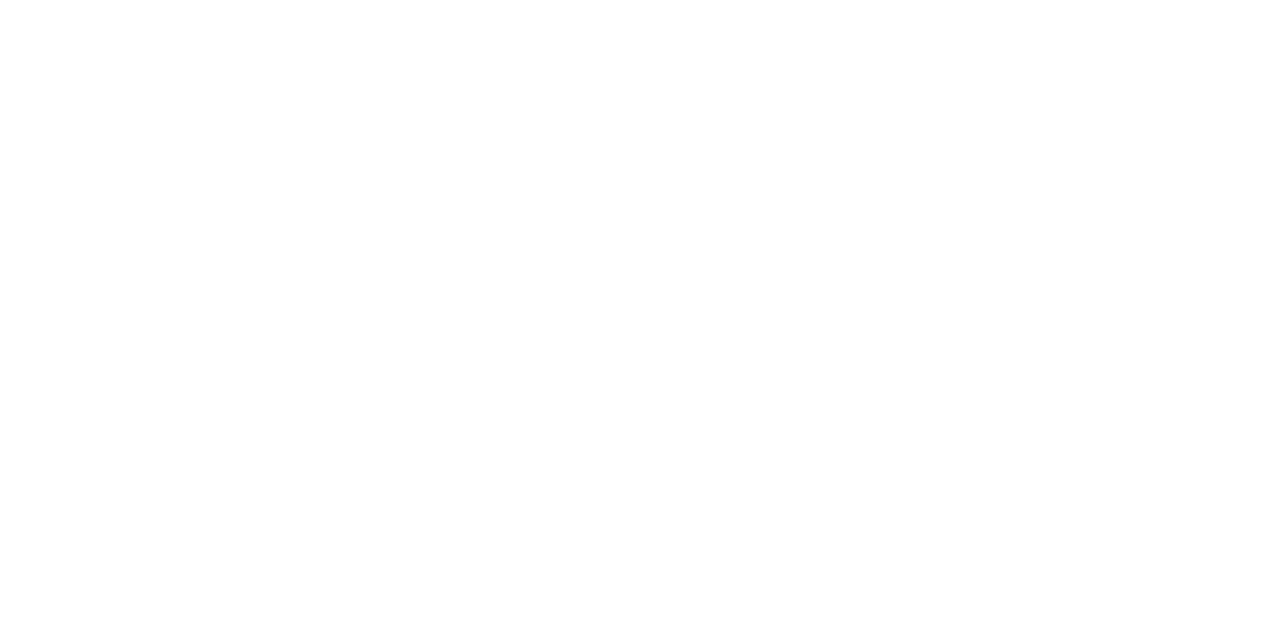
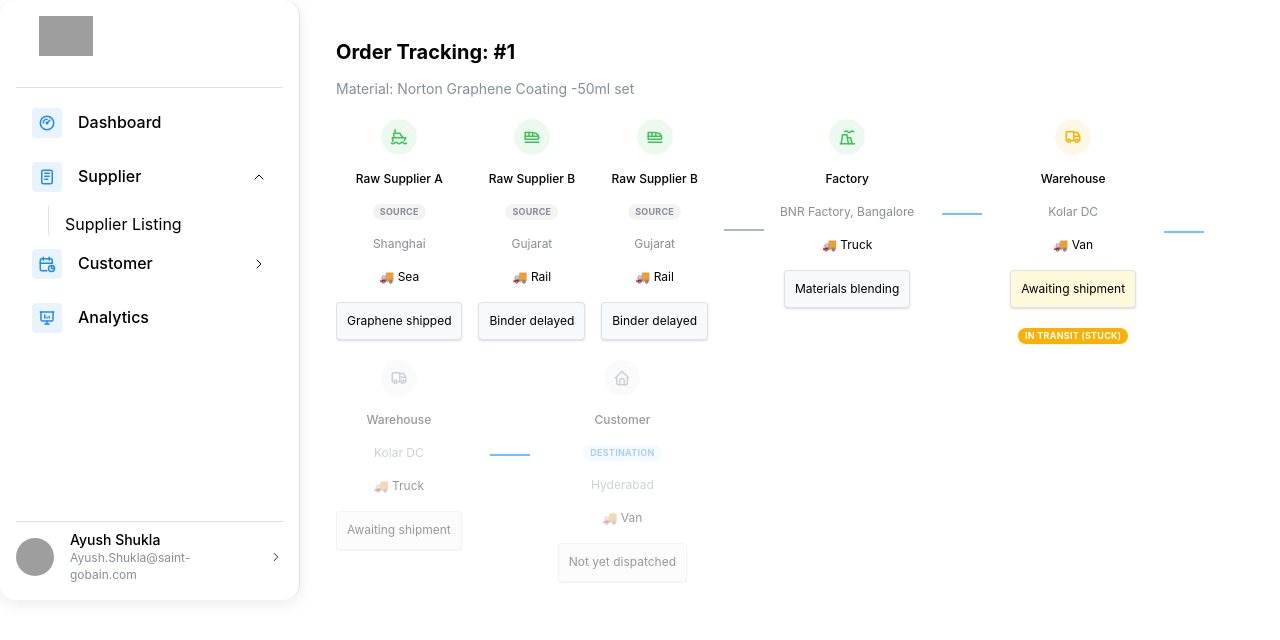
Before and after one commit to ayusshh19/Blitzhack, a React (Vite) app in the folder Blitzhack/: page /order/1 in a window 1280 px wide. Before the commit this address had no page. Shown: the top 640 px of the page. Built offline with nearby package versions, Linux system fonts and the light colour scheme; grey boxes are pictures that could not be loaded.

Commit message:
[FEAT] ORDER TRACKING PAGE

```diff
--- a/Blitzhack/src/App.jsx
+++ b/Blitzhack/src/App.jsx
@@ -1,3 +1,4 @@
+import OrderTracking from "./component/Orders/OrderTracking";
 import Sidebar from "./component/Sidebar/Sidebar";
 import Dashboard from "./Pages/Dashboard";
 import Supplier from "./Pages/Supplier";
@@ -11,6 +12,7 @@
           <Route element={<Sidebar />}>
             <Route path="/" element={<Dashboard />} />
             <Route path="/supplier" element={<Supplier />} />
+            <Route path="/order/:orderId" element={<OrderTracking />} />
           </Route>
         </Routes>
       </BrowserRouter>
--- /dev/null
+++ b/Blitzhack/src/component/Orders/OrderTracking.jsx
@@ -0,0 +1,242 @@
+import {
+  Avatar,
+  Badge,
+  Box,
+  Card,
+  Group,
+  ScrollArea,
+  Stack,
+  Text,
+  Tooltip,
+} from "@mantine/core";
+import {
+  IconShip,
+  IconTruck,
+  IconBuildingFactory,
+  IconHome,
+  IconTrain,
+} from "@tabler/icons-react";
+import { useParams } from "react-router-dom";
+
+// Icon mapping
+const iconMap = {
+  supplier: IconShip,
+  factory: IconBuildingFactory,
+  warehouse: IconTruck,
+  customer: IconHome,
+  train: IconTrain,
+};
+
+const statusColors = {
+  completed: "green",
+  "in-progress": "yellow",
+  pending: "gray",
+};
+
+export default function OrderTracking() {
+  const { orderId } = useParams();
+
+  const trackingData = {
+    orderId,
+    material: "Norton Graphene Coating -50ml set",
+    journey: [
+      {
+        type: "parallel",
+        stages: [
+          {
+            stage: "Raw Supplier A",
+            location: "Shanghai",
+            transport: "Sea",
+            note: "Graphene shipped",
+            icon: "supplier",
+            status: "completed",
+          },
+          {
+            stage: "Raw Supplier B",
+            location: "Gujarat",
+            transport: "Rail",
+            note: "Binder delayed",
+            icon: "train",
+            status: "completed",
+          },
+          {
+            stage: "Raw Supplier B",
+            location: "Gujarat",
+            transport: "Rail",
+            note: "Binder delayed",
+            icon: "train",
+            status: "completed",
+          },
+        ],
+      },
+      {
+        type: "linear",
+        stage: "Factory",
+        location: "BNR Factory, Bangalore",
+        transport: "Truck",
+        note: "Materials blending",
+        icon: "factory",
+        status: "completed",
+      },
+      {
+        type: "linear",
+        stage: "Warehouse",
+        location: "Kolar DC",
+        transport: "Van",
+        note: "Awaiting shipment",
+        icon: "warehouse",
+        status: "in-progress",
+      },
+      {
+        type: "linear",
+        stage: "Warehouse",
+        location: "Kolar DC",
+        transport: "Truck",
+        note: "Awaiting shipment",
+        icon: "warehouse",
+        status: "pending",
+      },
+      {
+        type: "linear",
+        stage: "Customer",
+        location: "Hyderabad",
+        transport: "Van",
+        note: "Not yet dispatched",
+        icon: "customer",
+        status: "pending",
+      },
+    ],
+  };
+
+  return (
+    <Box p="lg">
+      <Text fw={700} size="xl" mb="xs">
+        Order Tracking: #{trackingData.orderId}
+      </Text>
+      <Text size="sm" c="dimmed" mb="lg">
+        Material: {trackingData.material}
+      </Text>
+
+      <ScrollArea type="always" offsetScrollbars>
+        <Group spacing={40} align="flex-start" noWrap>
+          {trackingData.journey.map((step, index) => {
+            if (step.type === "parallel") {
+              return (
+                <Group key={index} spacing={24} align="flex-start" noWrap>
+                  {step.stages.map((s, idx) => {
+                    const Icon = iconMap[s.icon];
+                    const color = statusColors[s.status];
+                    const isStuck = s.status === "in-progress";
+                    const isPending = s.status === "pending";
+
+                    return (
+                      <Stack
+                        key={idx}
+                        align="center"
+                        spacing={4}
+                        style={{ opacity: isPending ? 0.4 : 1 }}
+                      >
+                        <Avatar color={color} size={36} radius="xl">
+                          <Icon size={18} />
+                        </Avatar>
+                        <Text size="xs" fw={500} ta="center">
+                          {s.stage}
+                        </Text>
+                        <Badge variant="light" color="gray" size="xs">
+                          Source
+                        </Badge>
+                        <Text size="xs" c="dimmed" ta="center">
+                          {s.location}
+                        </Text>
+                        <Text size="xs">🚚 {s.transport}</Text>
+                        <Card
+                          withBorder
+                          radius="sm"
+                          p="xs"
+                          shadow="xs"
+                          bg={isStuck ? "yellow.0" : "gray.0"}
+                          maw={180}
+                        >
+                          <Text size="xs">{s.note}</Text>
+                        </Card>
+                        {isStuck && (
+                          <Badge color="yellow" size="xs" mt={4}>
+                            In Transit (Delayed)
+                          </Badge>
+                        )}
+                      </Stack>
+                    );
+                  })}
+                  <Box
+                    style={{
+                      height: 2,
+                      width: 40,
+                      background: "#adb5bd",
+                      alignSelf: "center",
+                    }}
+                  />
+                </Group>
+              );
+            } else {
+              const Icon = iconMap[step.icon];
+              const color = statusColors[step.status];
+              const isPending = step.status === "pending";
+              const isStuck = step.status === "in-progress";
+
+              return (
+                <Group key={index} spacing={0} align="center" noWrap>
+                  <Stack
+                    align="center"
+                    spacing={4}
+                    style={{ opacity: isPending ? 0.4 : 1, maxWidth: 160 }}
+                  >
+                    <Avatar color={color} size={36} radius="xl">
+                      <Icon size={18} />
+                    </Avatar>
+                    <Text size="xs" fw={500} ta="center">
+                      {step.stage}
+                    </Text>
+                    {index === trackingData.journey.length - 1 && (
+                      <Badge variant="light" color="blue" size="xs">
+                        Destination
+                      </Badge>
+                    )}
+                    <Text size="xs" c="dimmed" ta="center">
+                      {step.location}
+                    </Text>
+                    <Text size="xs">🚚 {step.transport}</Text>
+                    <Card
+                      withBorder
+                      radius="sm"
+                      p="xs"
+                      shadow="xs"
+                      bg={isStuck ? "yellow.0" : "gray.0"}
+                      maw={180}
+                    >
+                      <Text size="xs">{step.note}</Text>
+                    </Card>
+                    {isStuck && (
+                      <Badge color="yellow" size="xs" mt={4}>
+                        In Transit (Stuck)
+                      </Badge>
+                    )}
+                  </Stack>
+                  {index !== trackingData.journey.length - 1 && (
+                    <Box
+                      style={{
+                        height: 2,
+                        width: 40,
+                        background: "#74c0fc",
+                        margin: "0 12px",
+                      }}
+                    />
+                  )}
+                </Group>
+              );
+            }
+          })}
+        </Group>
+      </ScrollArea>
+    </Box>
+  );
+}
--- a/Blitzhack/src/component/Supplier/Supplier_Table.jsx
+++ b/Blitzhack/src/component/Supplier/Supplier_Table.jsx
@@ -13,11 +13,12 @@
 } from "@mantine/core";
 import { IconSearch } from "@tabler/icons-react";
 import { useState } from "react";
+import { useNavigate } from "react-router-dom";
 
 export default function SupplierList({ suppliers }) {
   const [search, setSearch] = useState("");
   const [opened, setOpened] = useState({});
-
+  const navigate = useNavigate();
   const filteredSuppliers = Object.values(suppliers).filter((s) =>
     (s?.supplier ?? "").toLowerCase().includes(search.toLowerCase())
   );
```
